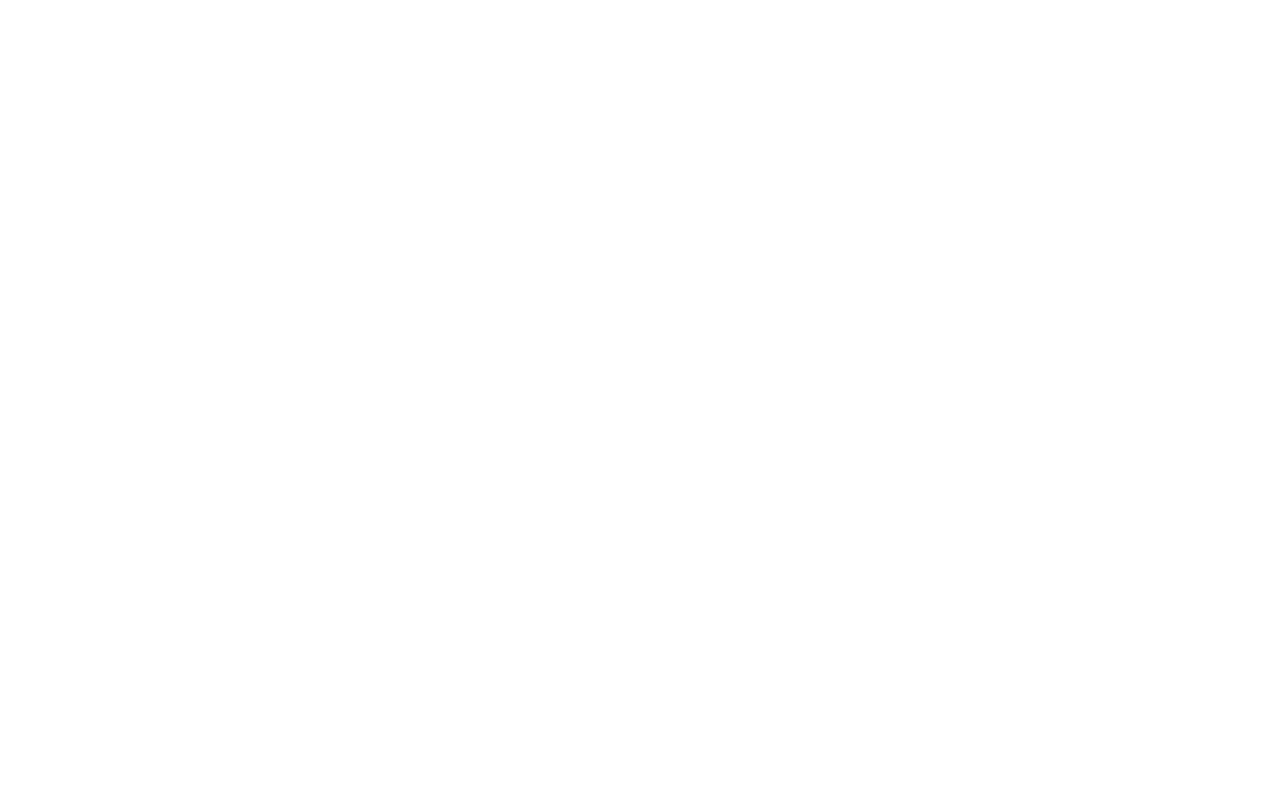
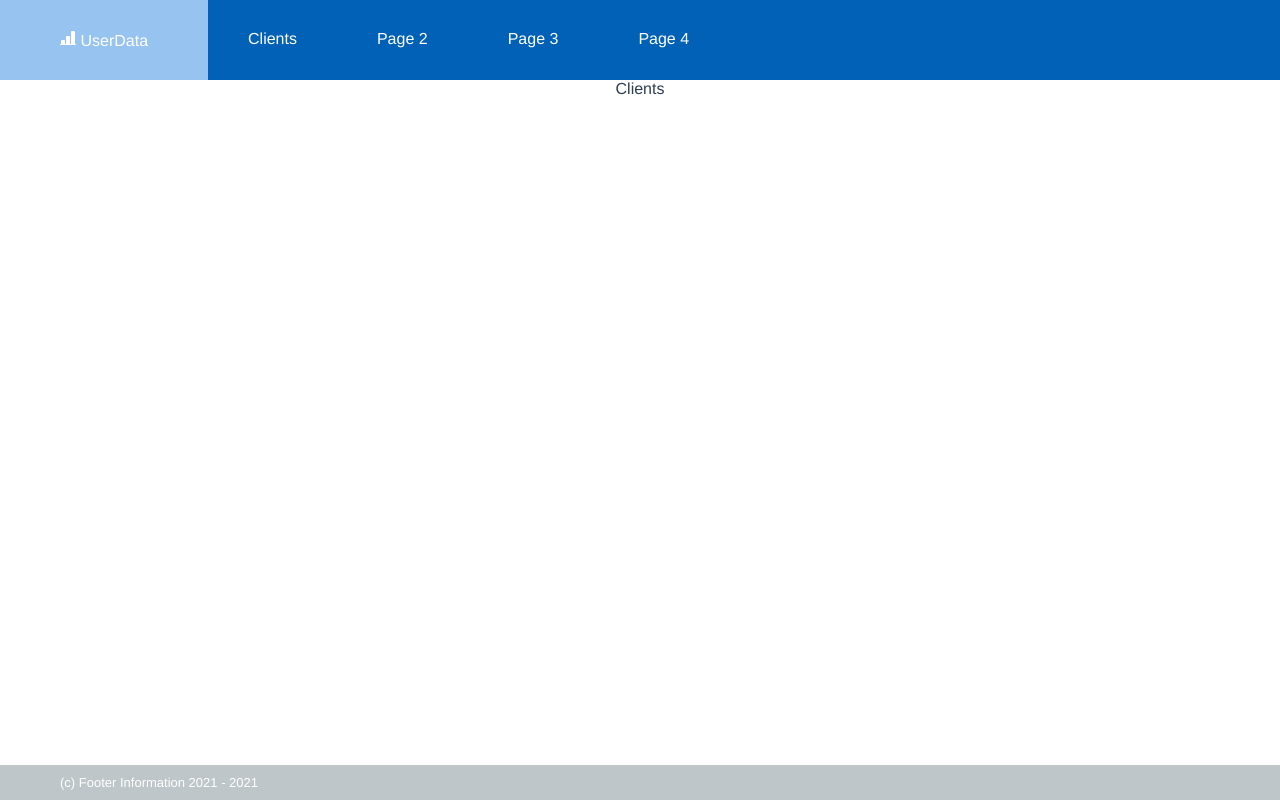
Before and after one commit to MQ804/Project1, a Vue app in the folder vue-proj/: page /Clients in a window 1280 px wide. Built offline with nearby package versions, Linux system fonts and the light colour scheme.

Commit message:
DEV-1 Page bodies are passed to the component

```diff
--- a/vue-proj/src/layout/components/header/menu.vue
+++ b/vue-proj/src/layout/components/header/menu.vue
@@ -1,13 +1,12 @@
 <template>
   <div class="menu">
     <menuItem
-      v-for="item in routes"
-      :key="item.title"
+      v-for="item in routesForDisplay()"
+      :key="item.children[0].title"
       class="menu-item"
-      :title="item.title"
-      :icon="item.icon"
-      :path="item.path"
-      :hidden="item.hidden"
+      :title="item.children[0].title"
+      :icon="item.children[0].icon"
+      :path="item.children[0].path"
     />
   </div>
 </template>
@@ -23,6 +22,11 @@
     return {
       routes,
     };
+  },
+  methods: {
+    routesForDisplay() {
+      return this.routes.filter((route) => !route.hidden);
+    },
   },
 };
 </script>
@@ -41,6 +45,9 @@
     color: white;
     text-decoration: none;
     padding: $padding-item-top 40px;
+    &:hover {
+      background-color: rgba(187, 218, 255, 0.81);
+    }
   }
 }
 </style>
--- a/vue-proj/src/views/Clients.vue
+++ b/vue-proj/src/views/Clients.vue
@@ -1,5 +1,5 @@
 <template>
-<div class="clients"></div>
+<div class="clients">Clients</div>
 </template>
 
 <script>
```
Also changed, not shown: vue-proj/src/router/index.js (+30 -0 lines).
